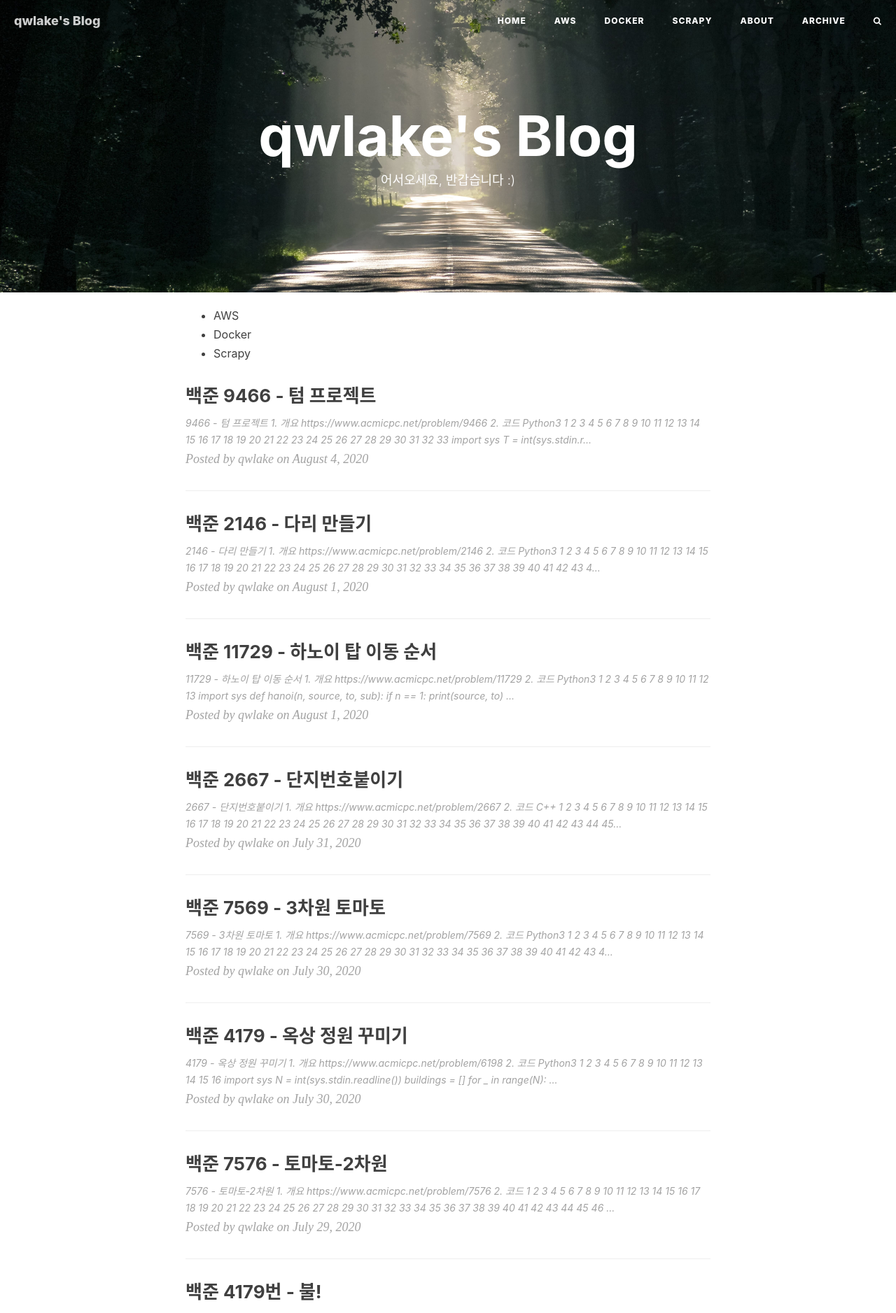
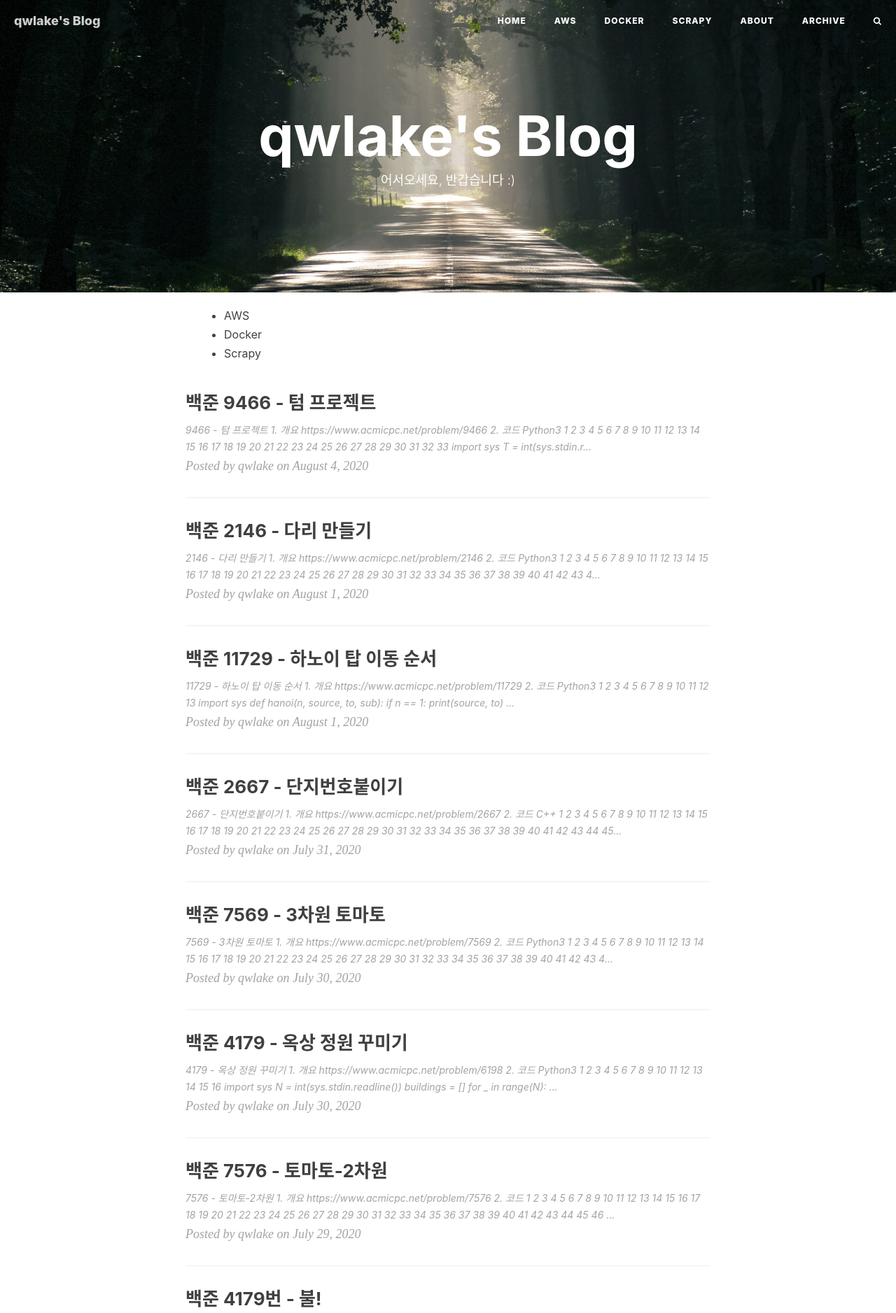
Before and after one commit to qwlake/qwlake.github.io, a Jekyll site: the page built from index.html, in a window 1280 px wide. Shown: the top 1877 px of the page at 70% size. Built offline with Jekyll 4.4.1, drawn with Linux system fonts in a browser that asks for light colours; nearby versions of some CDN libraries; the list of posts is cut into pages by our own code.

Commit message:
ㅁㄴㅇ

```diff
--- a/index.html
+++ b/index.html
@@ -3,9 +3,8 @@
 description: "어서오세요, 반갑습니다 :)"
 ---
 
-<header class="site-category">
+<div class="container">
     <ul>
-
       {% assign pages_list = site.pages %}
       {% for node in pages_list %}
         {% if node.title != null %}
@@ -15,9 +14,8 @@
           {% endif %}
         {% endif %}
       {% endfor %}
-
   </ul>
-</header>
+</div>
 
 {% for post in paginator.posts %}
 <div class="post-preview">
```
